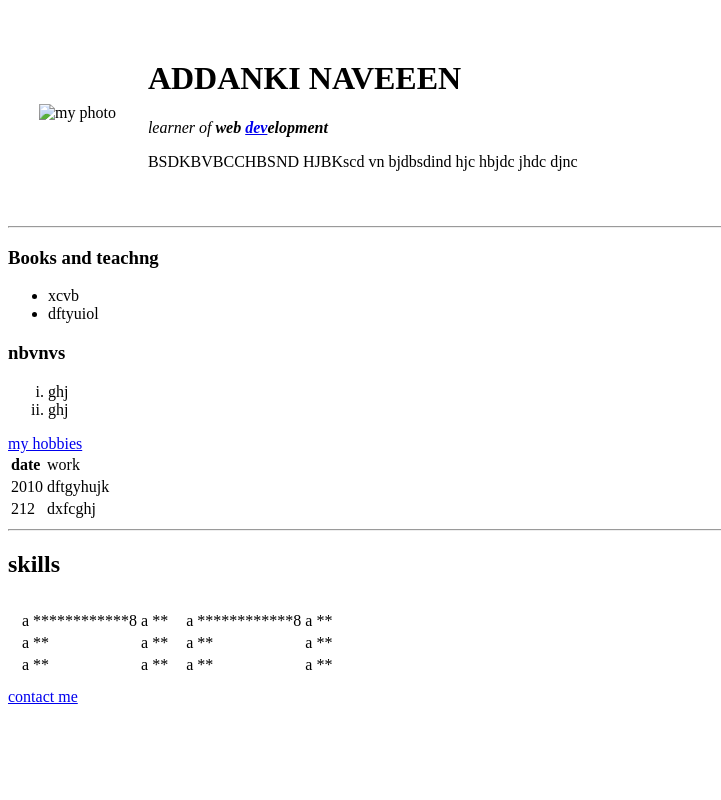
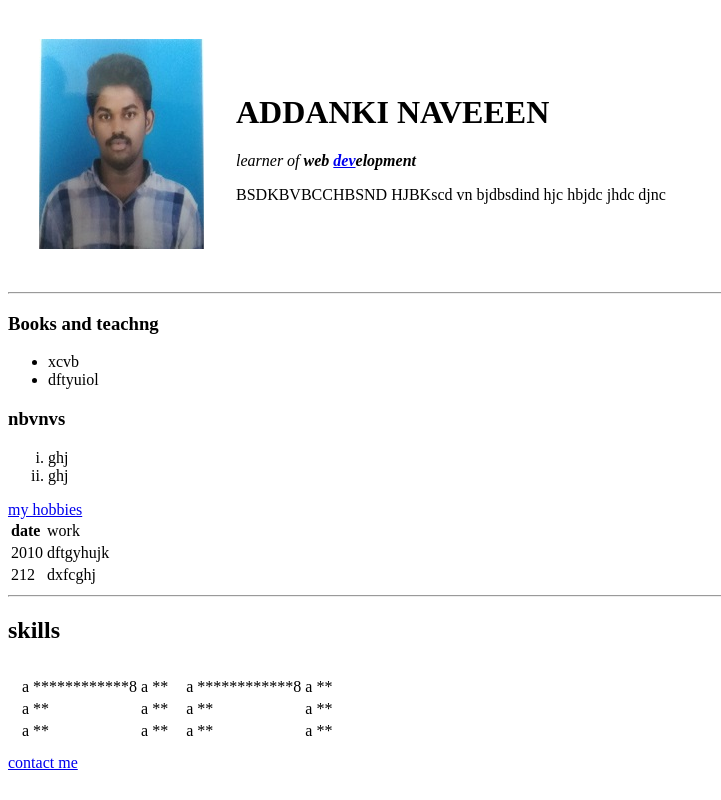
Before and after one commit to addankinaveen/cv, a plain HTML site: page index.html in a window 1280 px wide. Shown: the whole page, without its empty margins (0-721 px from the left). Drawn offline with Linux system fonts and the light colour scheme.

Commit message:
Update index.html

```diff
--- a/index.html
+++ b/index.html
@@ -7,7 +7,7 @@
 </head>
 <body>
     <table cellspacing = 30>
-        <td><img src="images\photo.jpg" alt="my photo"></td>
+        <td><img src="photo.jpg" alt="my photo"></td>
         <td><h1>ADDANKI NAVEEEN</h1>
             <p><em>learner of <strong>web <a href="https://www.hotstar.com/">dev</a>elopment</strong> </em></p>
             <p>BSDKBVBCCHBSND HJBKscd vn  bjdbsdind hjc hbjdc jhdc djnc </p></td>
```
